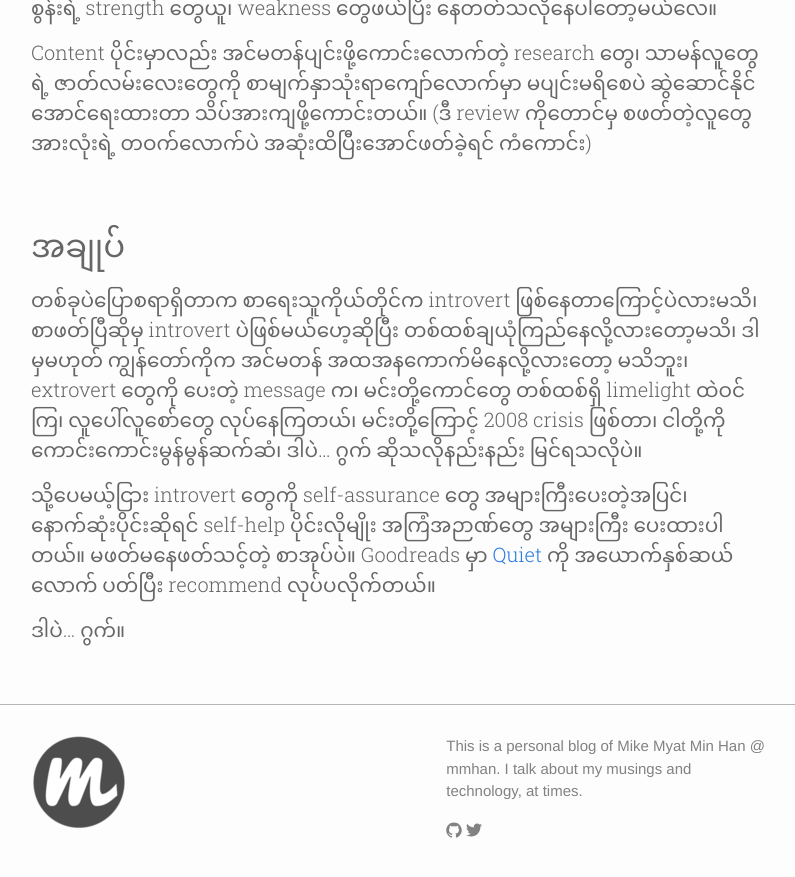
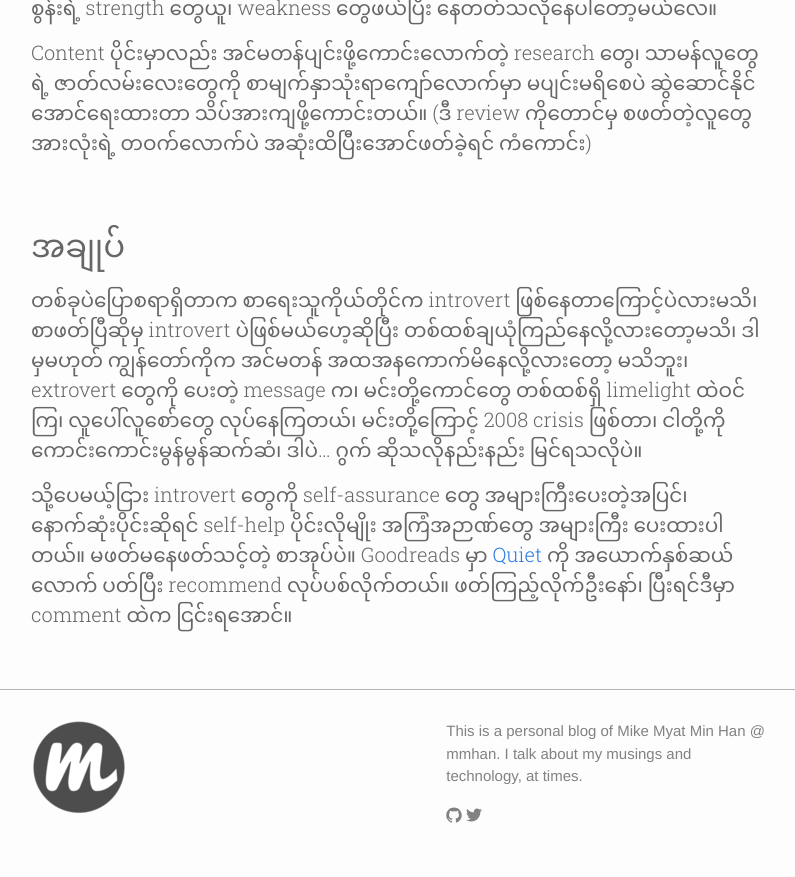
Before and after one commit to mmhan/jekyll-test, a Jekyll site: the page built from _posts/2015-07-23-quiet-the-book-review.md, in a window 1280 px wide and 900 px high, scrolled down 2675 px. Shown: the top 877 px of the window, without its empty margins (239-1034 px from the left). Built offline with Jekyll 4.4.1, drawn with Linux system fonts in a browser that asks for light colours; nearby versions of some CDN libraries; Markdown is read by kramdown in place of the engine named in the settings; comment, search, counter and statistics services are not loaded.

Commit message:
Minor updates

```diff
--- a/_posts/2015-07-23-quiet-the-book-review.md
+++ b/_posts/2015-07-23-quiet-the-book-review.md
@@ -44,9 +44,6 @@ Content ပိုင်းမှာလည်း အင်မတန်ပျင
 
 တစ်ခုပဲပြောစရာရှိတာက စာရေးသူကိုယ်တိုင်က introvert ဖြစ်နေတာကြောင့်ပဲလားမသိ၊ စာဖတ်ပြီဆိုမှ introvert ပဲဖြစ်မယ်ဟေ့ဆိုပြီး တစ်ထစ်ချယုံကြည်နေလို့လားတော့မသိ၊ ဒါမှမဟုတ် ကျွန်တော်ကိုက အင်မတန် အထအနကောက်မိနေလို့လားတော့ မသိဘူး၊ extrovert တွေကို ပေးတဲ့ message က၊ မင်းတို့ကောင်တွေ တစ်ထစ်ရှိ limelight ထဲဝင်ကြ၊ လူပေါ်လူစော်တွေ လုပ်နေကြတယ်၊ မင်းတို့ကြောင့် 2008 crisis ဖြစ်တာ၊ ငါတို့ကို ကောင်းကောင်းမွန်မွန်ဆက်ဆံ၊ ဒါပဲ... ဂွက် ဆိုသလိုနည်းနည်း မြင်ရသလိုပဲ။
 
-သို့ပေမယ့်ငြား introvert တွေကို self-assurance တွေ အများကြီးပေးတဲ့အပြင်၊ နောက်ဆုံးပိုင်းဆိုရင် self-help ပိုင်းလိုမျိုး အကြံအဉာဏ်တွေ အများကြီး ပေးထားပါတယ်။ မဖတ်မနေဖတ်သင့်တဲ့ စာအုပ်ပဲ။ Goodreads မှာ [Quiet][] ကို အယောက်နှစ်ဆယ်လောက် ပတ်ပြီး recommend လုပ်ပလိုက်တယ်။
-
-ဒါပဲ... ဂွက်။
-
+သို့ပေမယ့်ငြား introvert တွေကို self-assurance တွေ အများကြီးပေးတဲ့အပြင်၊ နောက်ဆုံးပိုင်းဆိုရင် self-help ပိုင်းလိုမျိုး အကြံအဉာဏ်တွေ အများကြီး ပေးထားပါတယ်။ မဖတ်မနေဖတ်သင့်တဲ့ စာအုပ်ပဲ။ Goodreads မှာ [Quiet][] ကို အယောက်နှစ်ဆယ်လောက် ပတ်ပြီး recommend လုပ်ပစ်လိုက်တယ်။ ဖတ်ကြည့်လိုက်ဦးနော်၊ ပြီးရင်ဒီမှာ comment ထဲက ငြင်းရအောင်။
 
 [Quiet]: https://www.goodreads.com/book/show/8520610-quiet
```
Also changed, not shown: _drafts/how-does-ssl-work.md (added, +2 -0 lines).
